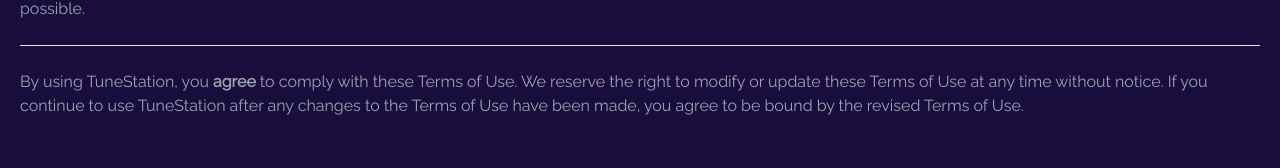
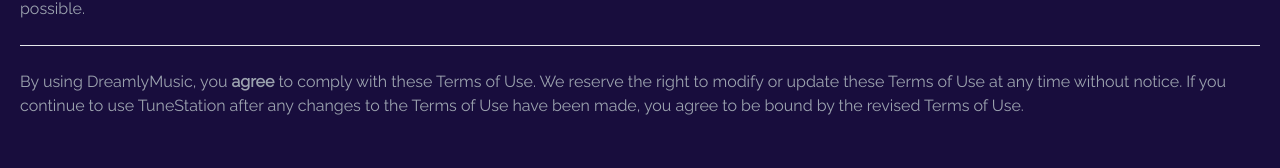
Before and after one commit to kkxstream/music, a React (Create React App) app: page /#/terms in a window 1280 px wide. Shown: the part 724-892 px from the top of the page. Built offline with nearby package versions, Linux system fonts and the light colour scheme.

Commit message:
Update Terms.js

```diff
--- a/src/components/Terms.js
+++ b/src/components/Terms.js
@@ -4,7 +4,7 @@
 
     useEffect(() => {
         document.body.scrollTop = document.documentElement.scrollTop = 0;
-        document.title = "Terms of Use - TuneStation"
+        document.title = "Terms of Use - DreamlyMusic"
     }, [])
 
     return (
@@ -35,7 +35,7 @@
                 <br/>
                 <hr />
                 <br />
-                <p>By using TuneStation, you <b>agree</b> to comply with these Terms of Use. We reserve the right to modify or update these Terms of Use at any time without notice. If you continue to use TuneStation after any changes to the Terms of Use have been made, you agree to be bound by the revised Terms of Use.</p>
+                <p>By using DreamlyMusic, you <b>agree</b> to comply with these Terms of Use. We reserve the right to modify or update these Terms of Use at any time without notice. If you continue to use TuneStation after any changes to the Terms of Use have been made, you agree to be bound by the revised Terms of Use.</p>
             </div>
         </div>
     )
```
